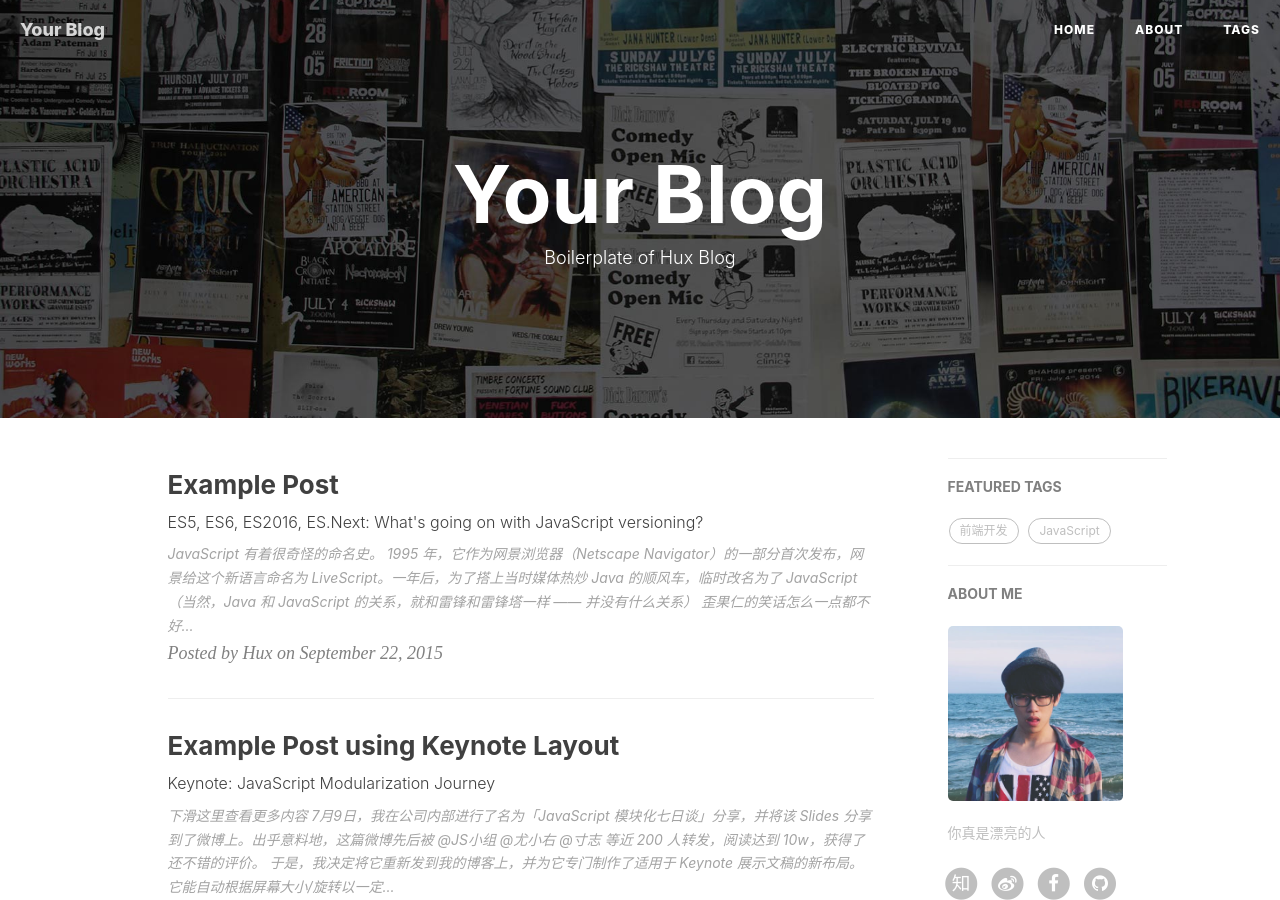
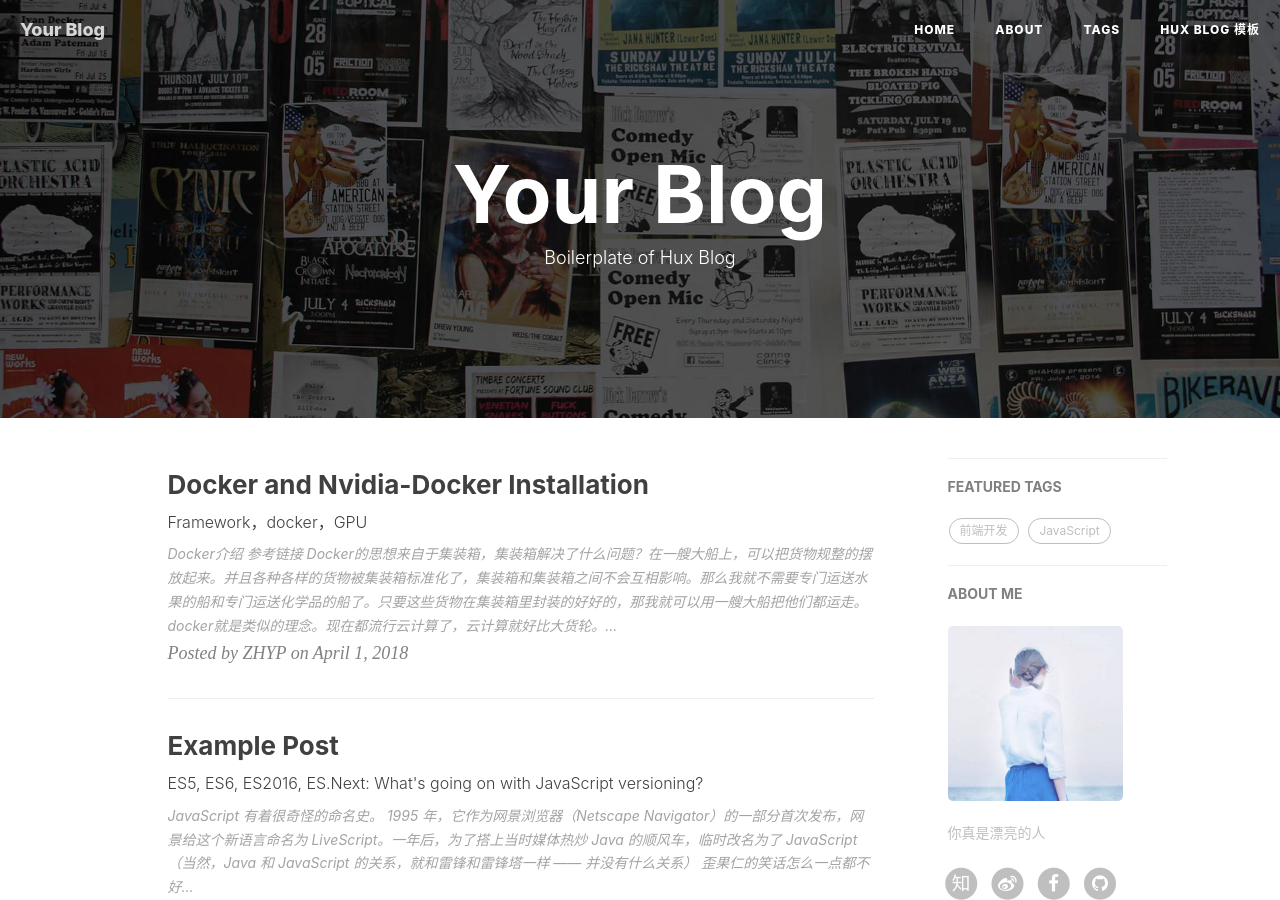
Before and after one commit to joeyzhyp/joeyzhyp.github.io, a Jekyll site: the page built from index.html, in a window 1280 px wide and 900 px high. Built offline with Jekyll 4.4.1, drawn with Linux system fonts in a browser that asks for light colours; nearby versions of some CDN libraries; the list of posts is cut into pages by our own code; comment, search, counter and statistics services are not loaded; some of the changed lines change nothing that is shown.

Commit message:
add docker installation

````diff
--- a/_config.yml
+++ b/_config.yml
@@ -69,7 +69,7 @@
 # Sidebar settings
 sidebar: true                           # whether or not using Sidebar.
 sidebar-about-description: "你真是漂亮的人"
-sidebar-avatar: /img/avatar-hux.jpg      # use absolute URL, seeing it's used in both `/` and `/about/`
+sidebar-avatar: /img/webwxgetmsgimg.jpeg      # use absolute URL, seeing it's used in both `/` and `/about/`
 
 
 
--- /dev/null
+++ b/_posts/2018-04-01-docker-installation.md
@@ -0,0 +1,311 @@
+---
+layout:     post
+title:      "Docker and Nvidia-Docker Installation"
+subtitle:   "Framework，docker，GPU"
+date:       2018-04-01
+author:     "ZHYP"
+header-img: "img/in-post/docker/docker.png"
+tags:
+    - framework
+    - docker
+---
+
+![docker](../img/in-post/docker/docker.png)
+
+## **Docker介绍**
+
+[参考链接](https://www.zhihu.com/question/28300645)
+
+Docker的思想来自于集装箱，集装箱解决了什么问题？在一艘大船上，可以把货物规整的摆放起来。并且各种各样的货物被集装箱标准化了，集装箱和集装箱之间不会互相影响。那么我就不需要专门运送水果的船和专门运送化学品的船了。只要这些货物在集装箱里封装的好好的，那我就可以用一艘大船把他们都运走。
+
+docker就是类似的理念。现在都流行云计算了，云计算就好比大货轮。docker就是集装箱。
+
+1.不同的应用程序可能会有不同的应用环境，比如.net开发的网站和php开发的网站依赖的软件就不一样，如果把他们依赖的软件都安装在一个服务器上就要调试很久，而且很麻烦，还会造成一些冲突。比如IIS和Apache访问端口冲突。这个时候你就要隔离.net开发的网站和php开发的网站。常规来讲，我们可以在服务器上创建不同的虚拟机在不同的虚拟机上放置不同的应用，但是虚拟机开销比较高。docker可以实现虚拟机隔离应用环境的功能，并且开销比虚拟机小，小就意味着省钱了。
+
+2.你开发软件的时候用的是Ubuntu，但是运维管理的都是centos，运维在把你的软件从开发环境转移到生产环境的时候就会遇到一些Ubuntu转centos的问题，比如：有个特殊版本的数据库，只有Ubuntu支持，centos不支持，在转移的过程当中运维就得想办法解决这样的问题。这时候要是有docker你就可以把开发环境直接封装转移给运维，运维直接部署你给他的docker就可以了。而且部署速度快。
+
+3.在服务器负载方面，如果你单独开一个虚拟机，那么虚拟机会占用空闲内存的，docker部署的话，这些内存就会利用起来。
+
+总之docker就是集装箱原理。
+
+
+
+## Docker-CE安装
+
+[参考文档：官方Docs](https://docs.docker.com/install/linux/docker-ce/ubuntu/)
+
+#### Prerequisites
+
+Docker目前分为两个版本：
+
+- Docker Enterprise Edition (Docker EE) 专为企业开发和IT团队设计，用于在大规模生产中构建，运送和运行关键业务应用程序。Docker EE集成，认证和支持，为企业提供业界最安全的容器平台，使所有应用程序现代化。 `收费`
+- Docker Community Edition (Docker CE) 是开发人员和小团队的理想选择，希望开始使用Docker并尝试基于容器的应用程序。Docker CE可在许多平台上使用，从桌面到云到服务器。 `免费`
+
+我们团队使用的是  `Docker Community Edition (Docker CE)`
+
+**OS requirements**
+
+Ubuntu系统必须是64位的，并且：
+
+- Artful 17.10 (Docker CE 17.11 Edge and higher only)
+- Xenial 16.04 (LTS)
+- Trusty 14.04 (LTS)
+
+**卸载旧版本**
+
+```bash
+$ sudo apt-get remove docker docker-engine docker.io
+```
+
+**AUFS**
+
+`Ubuntu14.04 强烈建议安装` Docker 的AUFS存储驱动程序：
+
+```bash
+$ sudo apt-get update
+
+$ sudo apt-get install \
+    linux-image-extra-$(uname -r) \
+    linux-image-extra-virtual
+```
+
+#### Install Docker CE
+
+##### Install using the repository
+
+**SET UP THE REPOSITORY**
+
+1. Update
+
+   ```bash
+   $ sudo apt-get update
+   ```
+
+2. 安装docker包
+
+   ```bash
+   $ sudo apt-get install \
+       apt-transport-https \
+       ca-certificates \
+       curl \
+       software-properties-common
+   ```
+
+3. 添加Docker的官方GPG密钥
+
+   ```bash
+   $ curl -fsSL https://download.docker.com/linux/ubuntu/gpg | sudo apt-key add -
+   ```
+
+   如果出现错误：
+
+   ```bash
+   $ curl -fsSL https://download.docker.com/linux/ubuntu/gpg | sudo apt-key add -
+   curl: (7) Failed to connect to 127.0.0.1 port 41662: Connection refused
+   gpg: no valid OpenPGP data found.
+   ```
+
+   尝试命令前加上sudo：
+
+   ```bash
+   $ sudo curl -fsSL https://download.docker.com/linux/ubuntu/gpg | sudo apt-key add -
+   OK
+   ```
+
+   检查是否成功添加密钥 ` 9DC8 5822 9FC7 DD38 854A E2D8 8D81 803C 0EBF CD88`，通过查找后八位字符，查看结果中是否有Docker密钥：
+
+   ```bash
+   $ sudo apt-key fingerprint 0EBFCD88
+
+   pub   4096R/0EBFCD88 2017-02-22
+         Key fingerprint = 9DC8 5822 9FC7 DD38 854A  E2D8 8D81 803C 0EBF CD88
+   uid                  Docker Release (CE deb) <docker@docker.com>
+   sub   4096R/F273FCD8 2017-02-22
+   ```
+
+4. 设置stable稳定的仓库(stable稳定版每季度发布一次，Edge版每月一次)
+
+   ```bash
+   $ sudo add-apt-repository \
+      "deb [arch=amd64] https://download.docker.com/linux/ubuntu \
+      $(lsb_release -cs) \
+      stable"
+   ```
+
+**INSTALL DOCKER CE**
+
+1. Update（公司到这里就Update不过去，后续通过安装包安装，教程仍为官方教程）
+
+   ```bash
+   $ sudo apt-get update
+   ```
+
+2. 安装最新版本的Docker-CE
+
+   ```bash
+   $ sudo apt-get install docker-ce
+   ```
+
+##### 通过安装包安装
+
+1. 获取 `.deb` 安装包
+
+   请找`朱文飞` or `张亚萍` 拿 docker-ce安装包；或者去[官网]( <https://download.docker.com/linux/ubuntu/dists/>,)下载安装包
+
+2. 安装
+
+   ```bash
+   $ sudo dpkg -i /path/to/package.deb
+   ```
+
+##### Root权限和Docker服务
+
+docker 需要用户具有 sudo 权限，为了避免每次命令都输入`sudo`，可以把用户加入 Docker 用户组:
+
+```bash
+$ sudo groupadd docker
+$ sudo usermod -aG docker $USER
+```
+
+之后 Log out 重新登录, 即可.
+
+Docker 是服务器----客户端架构。命令行运行`docker`命令的时候，需要本机有 Docker 服务。如果这项服务没有启动，可以用下面的命令启动:
+
+```bash
+# service 命令的用法
+$ sudo service docker start
+
+# systemctl 命令的用法
+$ sudo systemctl start docker
+```
+
+##### 验证Docker-CE是否安装成功
+
+```bash
+$ docker info
+或者
+$ docker --version
+```
+
+如果安装成功，对于命令 ` docker info`  将有以下类似输出信息：
+
+```bash
+Containers: 0
+ Running: 0
+ Paused: 0
+ Stopped: 0
+Images: 0
+Server Version: 17.12.1-ce
+Storage Driver: overlay2
+ Backing Filesystem: extfs
+ Supports d_type: true
+ Native Overlay Diff: false
+Logging Driver: json-file
+Cgroup Driver: cgroupfs
+......
+......
+```
+
+
+
+## Nvidia-Docker安装
+
+[github地址](https://github.com/NVIDIA/nvidia-docker)    [github安装教程](https://github.com/NVIDIA/nvidia-docker/wiki/Installation-(version-2.0))
+
+**Nvidia-Docker说明**
+
+`nvidia-docker`是一个可以使用GPU的docker，nvidia-docker是在docker上做了一层封装，通过`nvidia-docker-plugin`，然后调用到docker上，其最终实现的还是在docker的启动命令上携带一些必要的参数。因此在安装nvidia-docker之前，还是需要安装docker的。
+
+`docker`一般都是使用基于CPU的应用，而如果是GPU的话，就需要安装特有的硬件环境，比如需要安装nvidia driver。所以docker容器并不直接支持`Nvidia GPU`。为了解决这个问题，最早的处理办法是在容器内部，全部重新安装nvidia driver，然后通过设置相应的设备参数来启动container，然而这种办法是很脆弱的。因为宿主机的driver的版本必须完全匹配容器内的driver版本，这样导致docker image无法共享，很可能本地机器的不一致导致每台机器都需要去重复操作，这很大的违背了docker的设计之初。
+
+为了使docker image能很便利的使用Nvidia GPU，从而产生了`nvidia-docker`，由它来制作nvidia driver的image，这就要求在目标机器上启动container时，确保字符设备以及驱动文件已经被挂载。
+
+`nvidia-docker-plugin`是一个docker plugin，被用来帮助我们轻松部署container到GPU混合的环境下。类似一个守护进程，发现宿主机驱动文件以及GPU设备，并且将这些挂载到来自docker守护进程的请求中。以此来支持docker GPU的使用。
+
+#### Prerequisites
+
+1. GNU/Linux x86_64 with kernel version > 3.10
+2. Docker >= 1.12 , Docker-CE安装教程见本教程上一节内容
+3. NVIDIA GPU with Architecture > Fermi (2.1)
+4. NVIDIA drivers ~= 361.93 (untested on older versions)
+
+**卸载旧版本 nvidia-docker1.0**
+
+前提是如果你要安装nvidia-docker2的话.
+
+```bash
+docker volume ls -q -f driver=nvidia-docker | xargs -r -I{} -n1 docker ps -q -a -f volume={} | xargs -r docker rm -f
+
+sudo apt-get purge nvidia-docker
+```
+
+#### Install Nvidia-Docker
+
+安装方式: Repository
+
+1. SET UP THE REPOSITORY
+
+   建议在 `curl` 命令之前 加上  `sudo`:
+
+   ```bash
+   curl -s -L https://nvidia.github.io/nvidia-docker/gpgkey | \
+     sudo apt-key add -
+   distribution=$(. /etc/os-release;echo $ID$VERSION_ID)
+   curl -s -L https://nvidia.github.io/nvidia-docker/$distribution/nvidia-docker.list | \ sudo tee /etc/apt/sources.list.d/nvidia-docker.list
+   sudo apt-get update
+   ```
+
+   如果提示 `gpg: no valid OpenPGP data found.` , 在curl前加上  `sudo`;
+
+2. Install Nvidia-Docker
+
+   - 安装nvidia-docker1:
+
+   ```bash
+   sudo apt-get install nvidia-docker
+   sudo apt-get install nvidia-modprobe
+   sudo apt-get install nvidia-container-runtime
+   ```
+
+   - 安装nvidia-docker2:
+
+   Nvidia-Docker 2.0: 注意, 运行不了 `OpenGL` 的程序!!!!!!!!!!!!!!!!   比如Gazebo
+
+   ```bash
+   # Install nvidia-docker2
+   sudo apt-get install nvidia-docker2
+   # reload the Docker daemon configuration
+   sudo pkill -SIGHUP dockerd
+   ```
+
+3. 测试是否安装成功
+
+   - nvidia-docker 1:
+
+   ```bash
+   sudo nvidia-docker run --rm nvidia/cuda nvidia-smi
+   ```
+
+   - nvidia docker 2:
+
+   ```bash
+   sudo docker run --runtime=nvidia --rm nvidia/cuda nvidia-smi
+   ```
+
+## Docker Hub 国内镜像
+
+很多时候我们需要从Docker仓库 `Docker Hub` 下载image文件, 但是国情使然, 国内访问Docker很慢,甚至无法访问. 所以最好将仓库地址改为国内的镜像网址, 本教程推荐的是官方镜像 `registry.docker-cn.com `  , 也有其他国内镜像,比如阿里云等, 读者可自行摸索
+
+修改方法:
+
+打开 `/etc/default/docker`文件（需要`sudo`权限），在文件的底部加上一行:
+
+```txt
+DOCKER_OPTS="--registry-mirror=https://registry.docker-cn.com"
+```
+
+然后重启Docker服务即可:
+
+```bash
+$ sudo service docker restart
+```
````
Also changed, not shown: OriginAuthor.md (renamed from README.md), img/avatar-hux.jpg (deleted), img/in-post/docker/docker.png (added), img/webwxgetmsgimg.jpeg (added).
